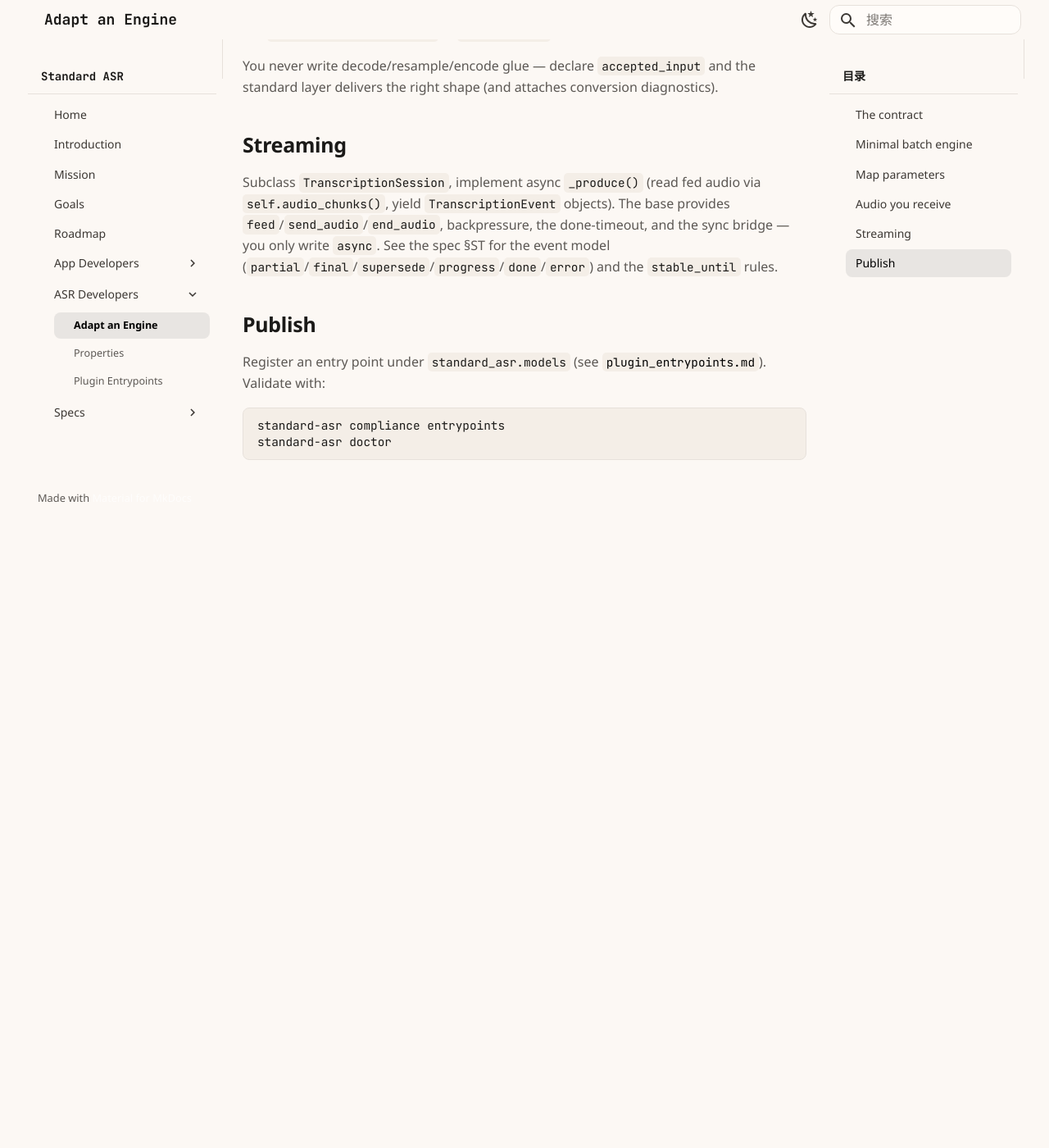
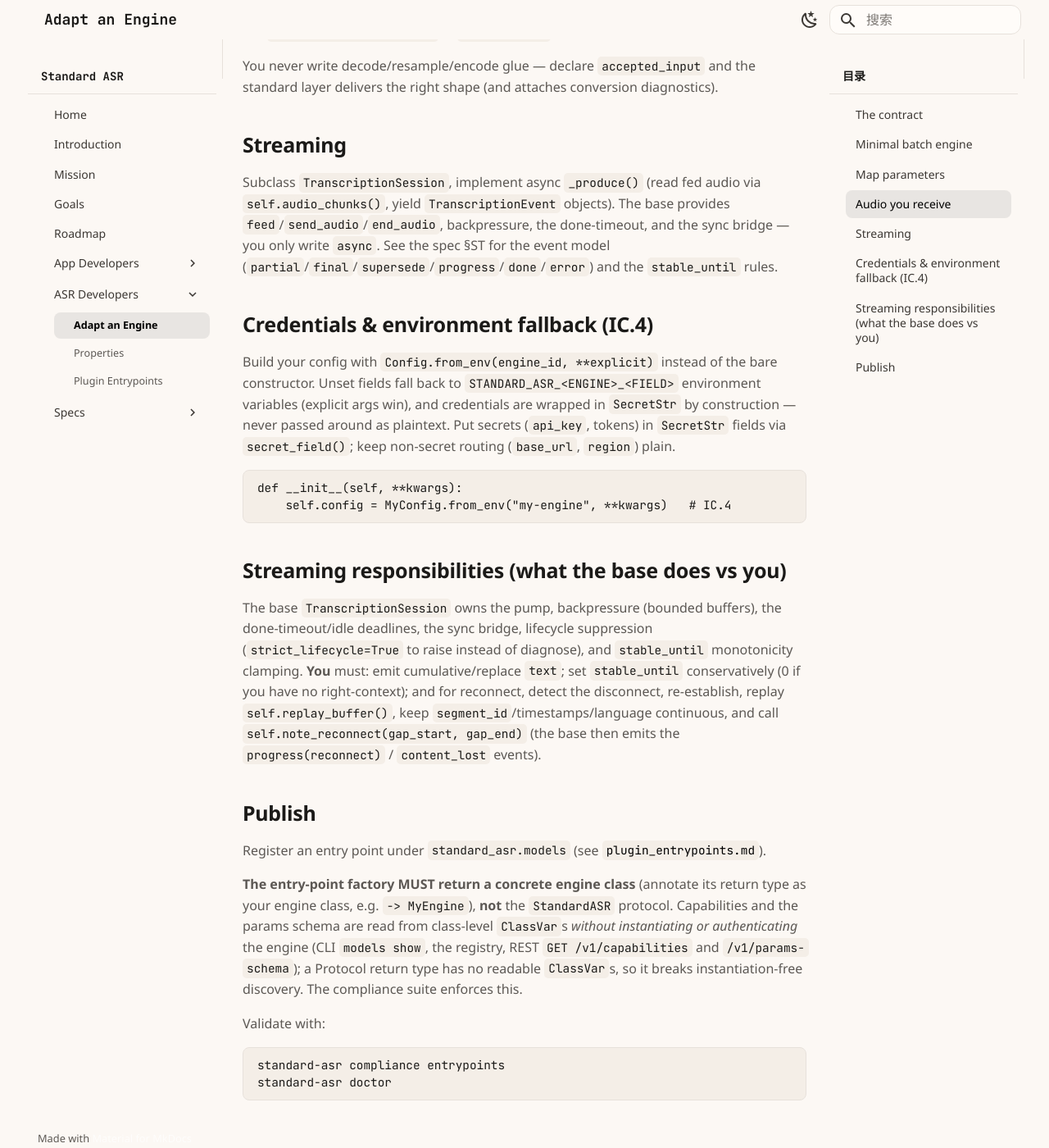
Before and after one commit to standard-voice/standard_asr, an MkDocs documentation site: the page built from docs/for_asr_dev/adapting_engine.md, in a window 1280 px wide and 1400 px high, scrolled down 2219 px. Shown: the whole window at 82% size. Built offline with MkDocs 1.6.1 and Material for MkDocs 9.7.7, drawn with Linux system fonts in a browser that asks for light colours; plug-ins that fetch from the network failed and are left out; before the commit the page ends 2849 px from its top, so only the background shows below that.

Commit message:
feat(IC.4)+docs: adapters use from_env for env fallback; document plugin contracts
- cookbook adapters build config via Config.from_env(engine_id, ...) so unset
  fields fall back to STANDARD_ASR_<ENGINE>_<FIELD> (IC.4); dummy uses a None
  sentinel so an omitted arg doesn't override the env
- fix faster-whisper device str|None->str coercion + import type-stub ignore
- adapting_engine.md: document IC.4 from_env pattern, streaming base-vs-adapter
  responsibilities (reconnect/note_reconnect, strict_lifecycle), and the
  MUST-return-concrete-engine-class factory contract (instantiation-free caps)

````diff
--- a/docs/for_asr_dev/adapting_engine.md
+++ b/docs/for_asr_dev/adapting_engine.md
@@ -98,10 +98,46 @@ bridge — you only write `async`. See the spec §ST for the event model
 (`partial`/`final`/`supersede`/`progress`/`done`/`error`) and the `stable_until`
 rules.
 
+## Credentials & environment fallback (IC.4)
+
+Build your config with `Config.from_env(engine_id, **explicit)` instead of the
+bare constructor. Unset fields fall back to
+`STANDARD_ASR_<ENGINE>_<FIELD>` environment variables (explicit args win), and
+credentials are wrapped in `SecretStr` by construction — never passed around as
+plaintext. Put secrets (`api_key`, tokens) in `SecretStr` fields via
+`secret_field()`; keep non-secret routing (`base_url`, `region`) plain.
+
+```python
+def __init__(self, **kwargs):
+    self.config = MyConfig.from_env("my-engine", **kwargs)   # IC.4
+```
+
+## Streaming responsibilities (what the base does vs you)
+
+The base `TranscriptionSession` owns the pump, backpressure (bounded buffers),
+the done-timeout/idle deadlines, the sync bridge, lifecycle suppression
+(`strict_lifecycle=True` to raise instead of diagnose), and `stable_until`
+monotonicity clamping. **You** must: emit cumulative/replace `text`; set
+`stable_until` conservatively (0 if you have no right-context); and for
+reconnect, detect the disconnect, re-establish, replay `self.replay_buffer()`,
+keep `segment_id`/timestamps/language continuous, and call
+`self.note_reconnect(gap_start, gap_end)` (the base then emits the
+`progress(reconnect)` / `content_lost` events).
+
 ## Publish
 
 Register an entry point under `standard_asr.models` (see
-[`plugin_entrypoints.md`](plugin_entrypoints.md)). Validate with:
+[`plugin_entrypoints.md`](plugin_entrypoints.md)).
+
+**The entry-point factory MUST return a concrete engine class** (annotate its
+return type as your engine class, e.g. `-> MyEngine`), **not** the `StandardASR`
+protocol. Capabilities and the params schema are read from class-level
+`ClassVar`s *without instantiating or authenticating* the engine (CLI
+`models show`, the registry, REST `GET /v1/capabilities` and
+`/v1/params-schema`); a Protocol return type has no readable `ClassVar`s, so it
+breaks instantiation-free discovery. The compliance suite enforces this.
+
+Validate with:
 
 ```
 standard-asr compliance entrypoints
````
Also changed, not shown: 2 other files.
